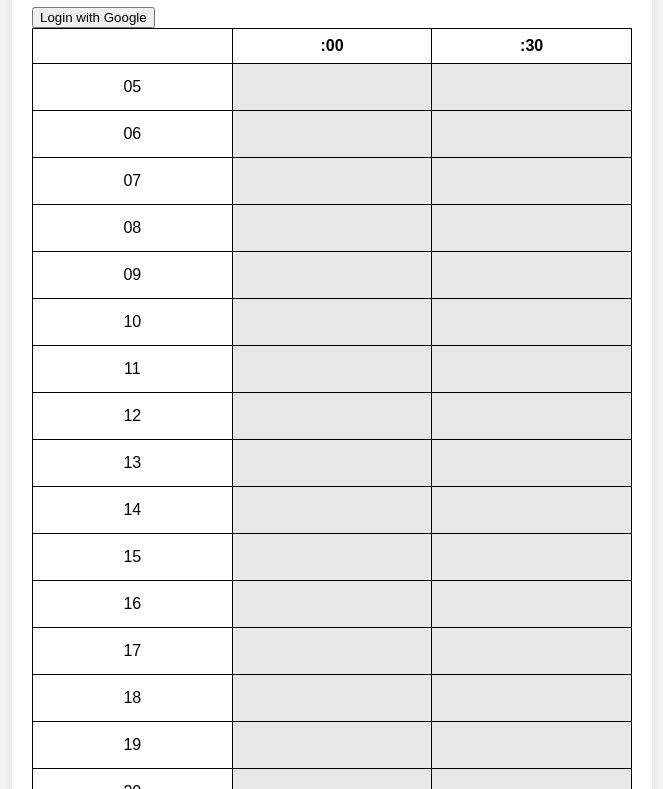
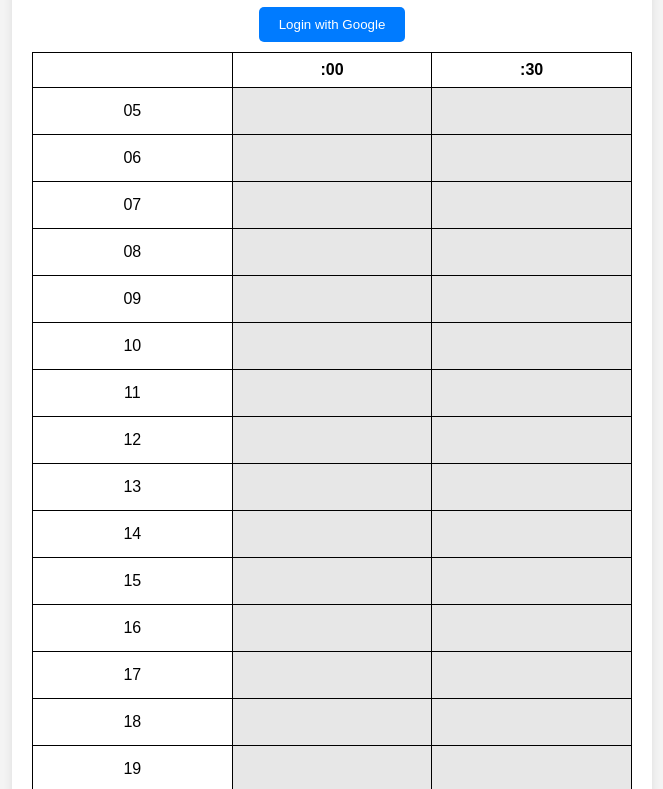
Before and after one commit to minkvz/timebox-template, a plain HTML site: page index.html in a window 1280 px wide. Shown: the part 143-932 px from the top of the page, without its empty margins (308-971 px from the left). Drawn offline with Linux system fonts and the light colour scheme.

```diff
--- a/styles.css
+++ b/styles.css
@@ -44,3 +44,18 @@ tbody td {
 td[contenteditable="true"] {
     background-color: #e7e7e7;
 }
+
+button {
+    display: block;
+    margin: 10px auto;
+    padding: 10px 20px;
+    background-color: #007BFF;
+    color: white;
+    border: none;
+    border-radius: 5px;
+    cursor: pointer;
+}
+
+button:hover {
+    background-color: #0056b3;
+}
```
